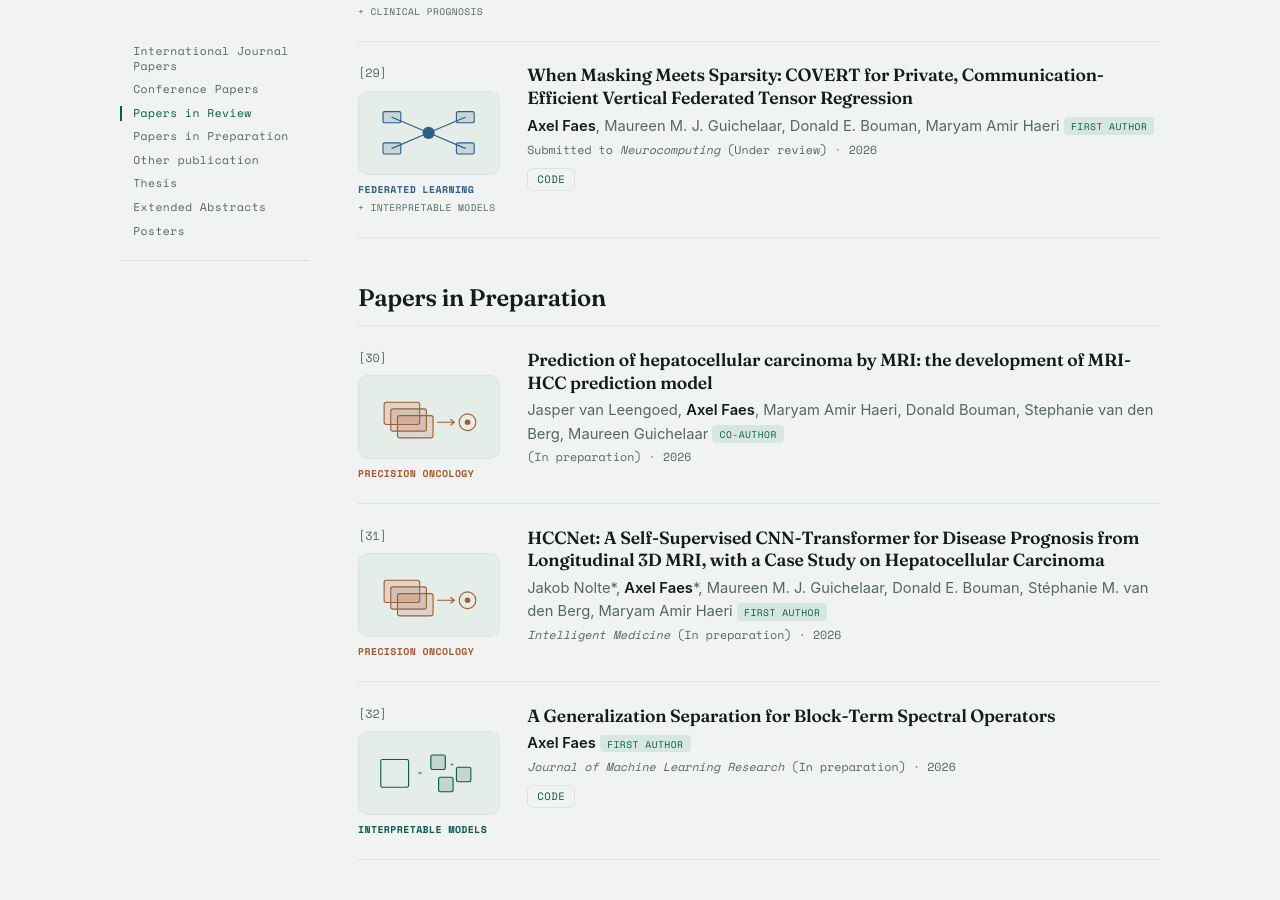
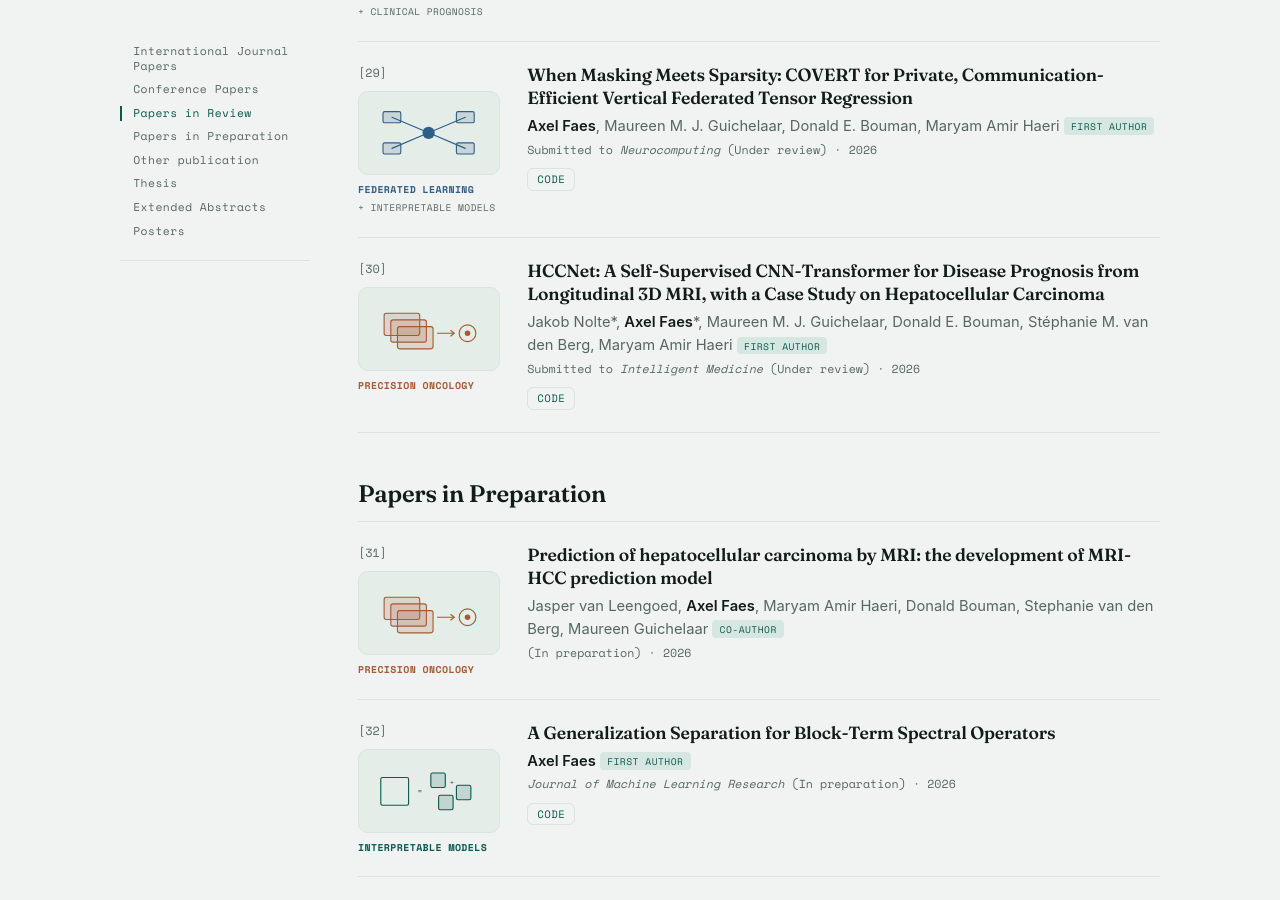
Before and after one commit to TheAxeC/theaxec.github.io, a Jekyll site: the page built from _pages/publications.md, in a window 1280 px wide and 900 px high, scrolled down 6168 px. Built offline with Jekyll 4.4.1, drawn with Linux system fonts in a browser that asks for light colours; some of the changed lines change nothing that is shown.

Commit message:
Move the HCCNet entry to papers in review

```diff
--- a/_data/publications.yml
+++ b/_data/publications.yml
@@ -151,6 +151,18 @@ papers-in-review:
           book: "Neurocomputing"
           pub_date: 2026
           abstract: ""
+        - authors: Jakob Nolte*, Axel Faes*, Maureen M. J. Guichelaar, Donald E. Bouman, Stéphanie M. van den Berg, Maryam Amir Haeri
+          title: "HCCNet: A Self-Supervised CNN-Transformer for Disease Prognosis from Longitudinal 3D MRI, with a Case Study on Hepatocellular Carcinoma"
+          program: [hcc]
+          url: ""
+          links:
+            Code: "https://github.com/TheAxeC/hccnet"
+          order: "first"
+          pub_pre: "Submitted to "
+          pub_post: '(Under review)'
+          book: "Intelligent Medicine"
+          pub_date: 2026
+          abstract: ""
 papers-in-preparation:
     title: Papers in Preparation
     papers:
@@ -163,16 +175,6 @@ papers-in-preparation:
           pub_post: "(In preparation)"
           book: ""
           pub_date: 2026
-        - authors: Jakob Nolte*, Axel Faes*, Maureen M. J. Guichelaar, Donald E. Bouman, Stéphanie M. van den Berg, Maryam Amir Haeri
-          title: "HCCNet: A Self-Supervised CNN-Transformer for Disease Prognosis from Longitudinal 3D MRI, with a Case Study on Hepatocellular Carcinoma"
-          program: [hcc]
-          url: ""
-          order: "first"
-          pub_pre: ""
-          pub_post: '(In preparation)'
-          book: "Intelligent Medicine"
-          pub_date: 2026
-          abstract: ""
         - authors: Axel Faes
           title: "A Generalization Separation for Block-Term Spectral Operators"
           program: [tensor]
```
